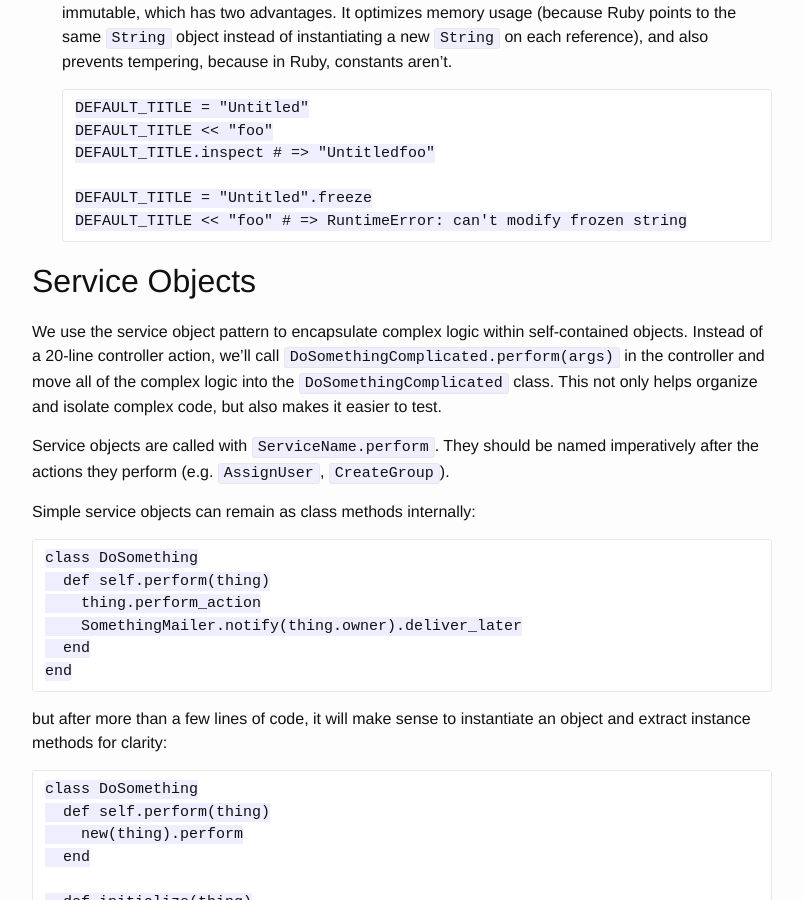
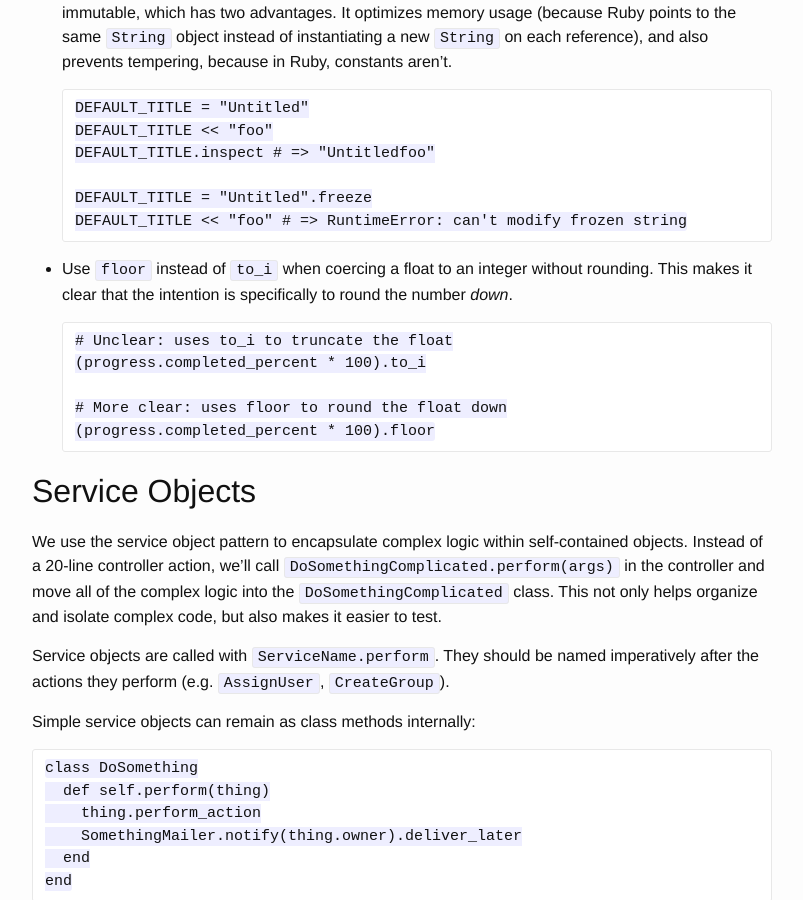
Before and after one commit to isabella232/lessonly.github.io, a Jekyll site: the page built from ruby-style-guide.md, in a window 1280 px wide and 900 px high, scrolled down 2076 px. Shown: the whole window, without its empty margins (238-1041 px from the left). Built offline with Jekyll 4.4.1, drawn with Linux system fonts in a browser that asks for light colours.

Commit message:
Use `floor` instead of `to_i` to round down

```diff
--- a/ruby-style-guide.md
+++ b/ruby-style-guide.md
@@ -81,6 +81,13 @@ These override either Github’s or Batsov’s styleguide where applicable:
 
       DEFAULT_TITLE = "Untitled".freeze
       DEFAULT_TITLE << "foo" # => RuntimeError: can't modify frozen string
+- Use `floor` instead of `to_i` when coercing a float to an integer without rounding. This makes it clear that the intention is specifically to round the number *down*.
+
+      # Unclear: uses to_i to truncate the float
+      (progress.completed_percent * 100).to_i
+
+      # More clear: uses floor to round the float down
+      (progress.completed_percent * 100).floor
 
 ## Service Objects
 
```
